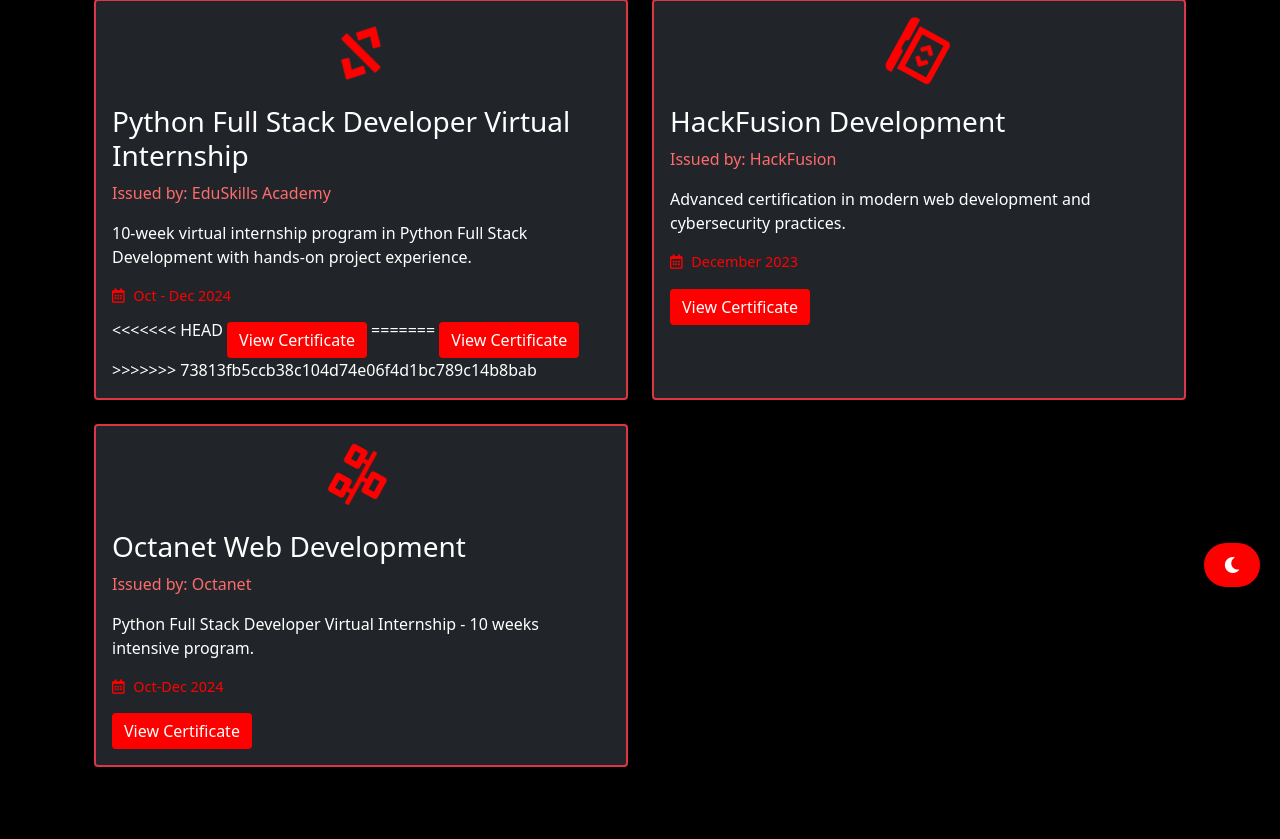
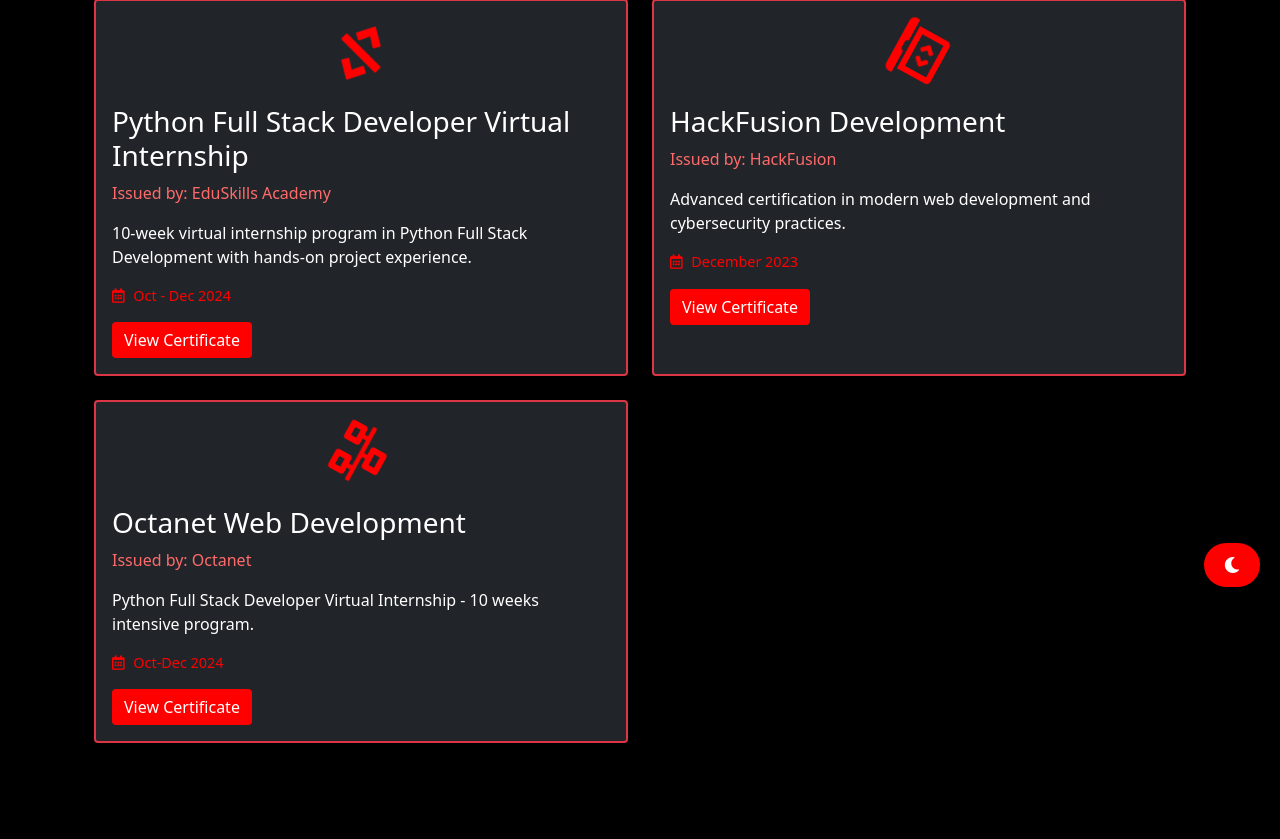
Before and after one commit to abhichavan32/portfolio, a Django app: page /certifications/ in a window 1280 px wide. Shown: the part 193-1032 px from the top of the page. After the commit the page ends 936 px from the top, so only its background shows below. Run offline with Django 5.2, Linux system fonts and the light colour scheme.

Commit message:
Update certifications.html

```diff
--- a/main/templates/main/certifications.html
+++ b/main/templates/main/certifications.html
@@ -20,11 +20,10 @@
                         <div class="cert-date">
                             <i class="far fa-calendar-alt"></i> Oct - Dec 2024
                         </div>
-<<<<<<< HEAD
-                        <a href="{% static 'certificates/eduskill   .png' %}" class="btn btn-custom mt-3" target="_blank">View Certificate</a>
-=======
+
                         <a href="{% static 'certificates/eduskill.png' %}" class="btn btn-custom mt-3" target="_blank">View Certificate</a>
->>>>>>> 73813fb5ccb38c104d74e06f4d1bc789c14b8bab
+
+
                     </div>
                 </div>
             </div>
```
